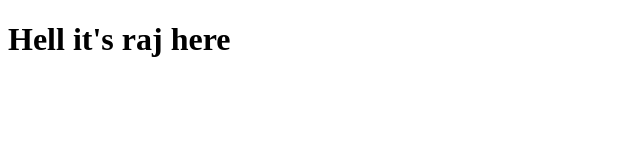
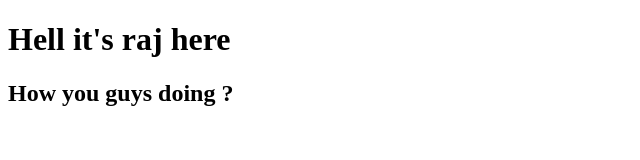
Before and after one commit to ausie8526/austie, a plain HTML site: page index.html in a window 1280 px wide. Shown: the whole page, without its empty margins (0-640 px from the left). Drawn offline with Linux system fonts and the light colour scheme.

Commit message:
Update index.html

```diff
--- a/index.html
+++ b/index.html
@@ -8,5 +8,6 @@
 </head>
 <body>
     <h1>Hell it's raj here</h1>
+    <h2>How you guys doing ?</h2>
 </body>
 </html>
```
